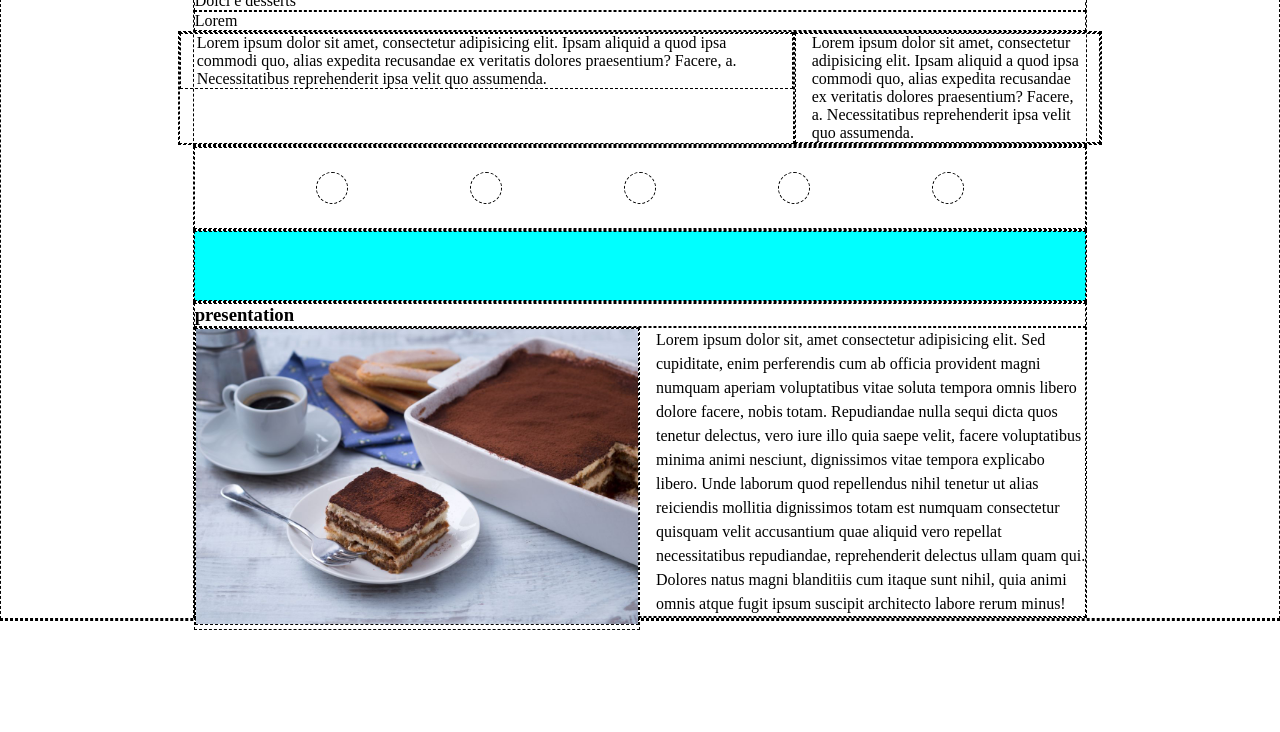
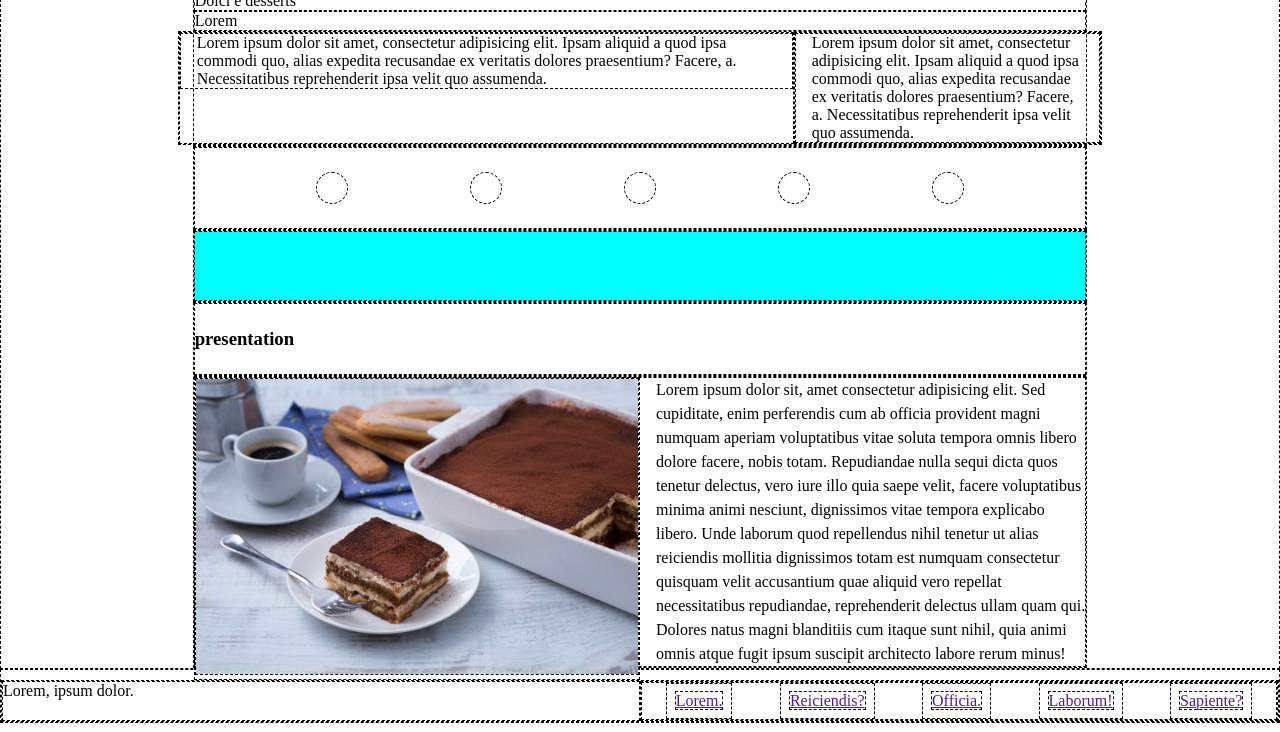
Before and after one commit to massimopallera/htmlcss-responsive-layout, a plain HTML site: page index.html in a window 1280 px wide. Shown: the part 68-800 px from the top of the page. Drawn offline with Linux system fonts and the light colour scheme.

Commit message:
add:footer section+css

```diff
--- a/assets/css/style.css
+++ b/assets/css/style.css
@@ -57,6 +57,18 @@
     display: none;
 }
 
+footer{
+    ul{
+        display: flex;
+        list-style: none;
+        justify-content: space-around;
+        flex-wrap: wrap;
+        li{
+            padding: .5rem;
+        }
+    }
+}
+
 #presentation{
     .container-50{
         width: 50%;
@@ -89,6 +101,8 @@
             margin-right: 1rem;
         }
     }
+
+
 }
 
 
@@ -97,4 +111,18 @@
     /* .container-50{
         width: 30%;
     } */
+    footer{
+        .container-lg{
+            width: 100%;
+            /* margin: 0; */
+            display: flex;
+            justify-content: space-between;
+            .left-lg,.right-lg{
+                width: 50%;
+            }
+            .left-lg{
+                text-align: left;
+            }
+        }
+    }
 }
--- a/index.html
+++ b/index.html
@@ -59,8 +59,8 @@
         <!-- presentation -->
          <section id="presentation">
             <div class="container">
-                <h3>presentation</h3>
-                <!-- <hr> -->
+                <h3 class="py-3">presentation</h3>
+                <hr class="divider orange">
                  <div class="container-50 fl-md-l mr-md-1">
                      <img src="./assets/img/tiramisu.jpg" alt="tiramisu">
                  </div>
@@ -72,7 +72,22 @@
         <!-- presentation -->
     </main>
     <!-- footer -->
-    <footer></footer>
+    <footer>
+        <div class="container-lg">
+            <div class="txt-center left-lg">
+                Lorem, ipsum dolor.
+            </div>
+            <div class="txt-center right-lg">
+                <ul>
+                    <li><a href="">Lorem.</a></li>
+                    <li><a href="">Reiciendis?</a></li>
+                    <li><a href="">Officia.</a></li>
+                    <li><a href="">Laborum!</a></li>
+                    <li><a href="">Sapiente?</a></li>
+                </ul>
+            </div>
+        </div>
+    </footer>
 
 </body>
 </html>
```
